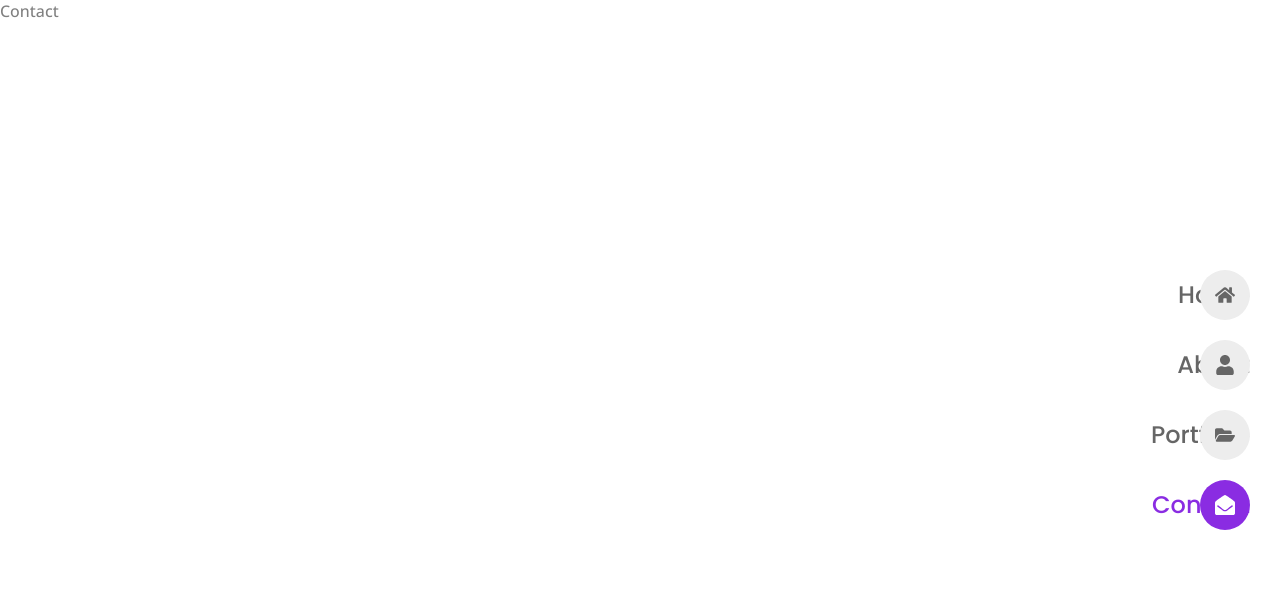
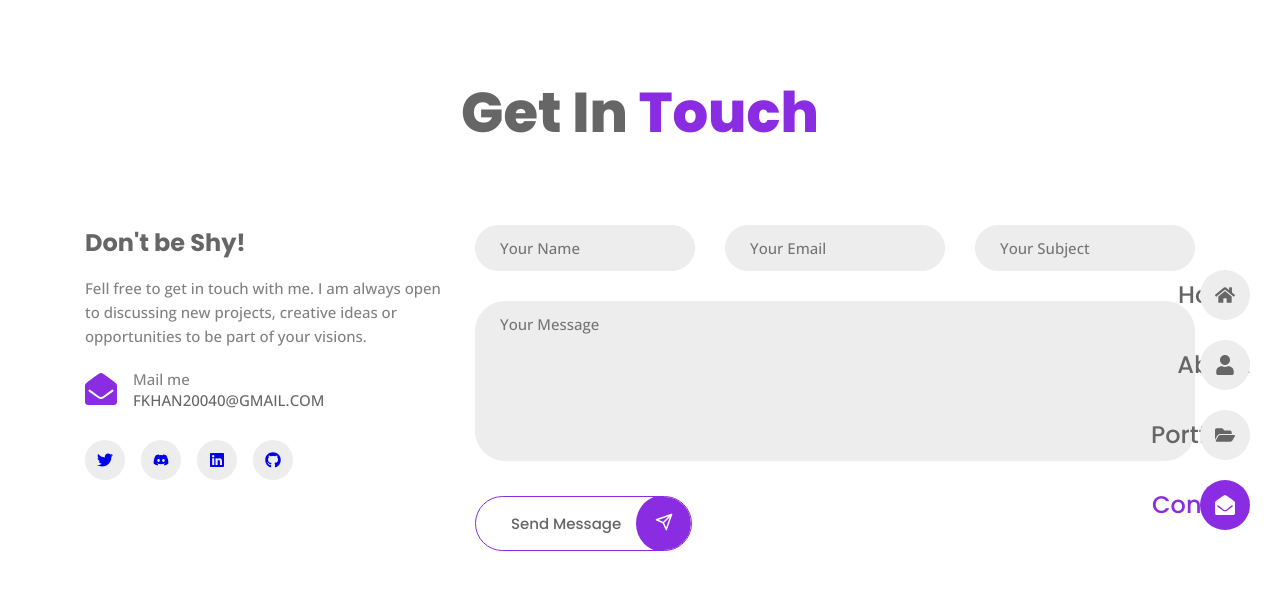
Before and after one commit to THEFZNKHAN/thefznkhan.github.io, a React (Create React App) app: page /contact in a window 1280 px wide. Shown: the top 590 px of the page. Built offline with nearby package versions, Linux system fonts and the light colour scheme.

Commit message:
Creating Contact Page ✉️

```diff
--- a/src/pages/contact/Contact.jsx
+++ b/src/pages/contact/Contact.jsx
@@ -1,11 +1,121 @@
-import React from 'react'
+import React from "react";
+import {
+    FaEnvelopeOpen,
+    FaTwitter,
+    FaDiscord,
+    FaLinkedin,
+    FaGithub,
+} from "react-icons/fa";
+import { FiSend } from "react-icons/fi";
+
+import "./contact.css";
 
 const Contact = () => {
-  return (
-    <div>
-      Contact
-    </div>
-  )
-}
+    return (
+        <div>
+            <section className="contact section">
+                <h2 className="section__title">
+                    Get In <span>Touch</span>
+                </h2>
 
-export default Contact
+                <div className="contact__container container grid">
+                    <div className="contact__data">
+                        <h3 className="contact__title">Don't be Shy!</h3>
+
+                        <p className="contact__description">
+                            Fell free to get in touch with me. I am always open
+                            to discussing new projects, creative ideas or
+                            opportunities to be part of your visions.
+                        </p>
+
+                        <div className="contact__info">
+                            <div className="info__item">
+                                <FaEnvelopeOpen className="info__icon" />
+
+                                <div>
+                                    <span className="info__title">Mail me</span>
+                                    <h4 className="info__desc">
+                                        FKHAN20040@GMAIL.COM
+                                    </h4>
+                                </div>
+                            </div>
+                        </div>
+
+                        <div className="contact__socials">
+                            <a
+                                href="https://twitter.com/THEFZNKHAN"
+                                className="contact__social-link"
+                            >
+                                <FaTwitter />
+                            </a>
+
+                            <a
+                                href="https://discord.com/users/1156287168986218666"
+                                className="contact__social-link"
+                            >
+                                <FaDiscord />
+                            </a>
+
+                            <a
+                                href="https://www.linkedin.com/in/thefznkhan/"
+                                className="contact__social-link"
+                            >
+                                <FaLinkedin />
+                            </a>
+
+                            <a
+                                href="https://github.com/THEFZNKHAN"
+                                className="contact__social-link"
+                            >
+                                <FaGithub />
+                            </a>
+                        </div>
+                    </div>
+
+                    <form className="contact__form">
+                        <div className="form__input-group">
+                            <div className="form__input-div">
+                                <input
+                                    type="text"
+                                    placeholder="Your Name"
+                                    className="form__control"
+                                />
+                            </div>
+
+                            <div className="form__input-div">
+                                <input
+                                    type="email"
+                                    placeholder="Your Email"
+                                    className="form__control"
+                                />
+                            </div>
+
+                            <div className="form__input-div">
+                                <input
+                                    type="text"
+                                    placeholder="Your Subject"
+                                    className="form__control"
+                                />
+                            </div>
+                        </div>
+                        <div className="form__input-div">
+                            <textarea
+                                placeholder="Your Message"
+                                className="form__control textarea"
+                            ></textarea>
+                        </div>
+
+                        <button className="button">
+                            Send Message
+                            <span className="button__icon contact__button-icon">
+                                <FiSend />
+                            </span>
+                        </button>
+                    </form>
+                </div>
+            </section>
+        </div>
+    );
+};
+
+export default Contact;
--- a/src/pages/contact/contact.css
+++ b/src/pages/contact/contact.css
@@ -0,0 +1,97 @@
+.contact__container {
+    grid-template-columns: 4fr 8fr;
+}
+
+.contact__title {
+    font-size: var(--h3-font-size);
+    font-weight: var(--weight-600);
+    margin-bottom: 1rem;
+}
+
+.contact__description {
+    font-size: var(--small-font-size);
+    line-height: 1.6;
+}
+
+.contact__description,
+.contact__info .info__item {
+    margin-bottom: 20px;
+}
+
+.contact__info .info__item {
+    display: flex;
+    align-items: center;
+    column-gap: 16px;
+}
+
+.contact__info .info__icon {
+    color: var(--first-color);
+    font-size: var(--h2-font-size);
+}
+
+.contact__info .info__title {
+    font-size: var(--small-font-size);
+}
+
+.contact__info .info__desc {
+    font-family: var(--body-font);
+    font-size: var(--small-font-size);
+    font-weight: var(--weight-500);
+}
+
+.contact__socials {
+    display: flex;
+    column-gap: 16px;
+}
+
+.contact__social-link {
+    background-color: var(--container-color);
+    color: (--title-color);
+    width: 40px;
+    height: 40px;
+    margin-top: 10px;
+    border-radius: 50%;
+    text-align: center;
+    line-height: 44px;
+    transition: all 0.3s ease;
+}
+
+.contact__social-link:hover {
+    background-color: var(--first-color);
+    color: var(--text-white);
+}
+
+.form__input-group {
+    display: grid;
+    grid-template-columns: repeat(3, 1fr);
+    column-gap: 30px;
+}
+
+.form__input-div {
+    margin-bottom: 30px;
+}
+
+.form__control {
+    border: 1px solid var(--container-color);
+    background-color: var(--container-color);
+    color: var(--title-color);
+    width: 100%;
+    padding: 12px 24px;
+    border-radius: 30px;
+    font-size: var(--small-font-size);
+    transition: all 0.3s ease;
+}
+
+.form__control:focus {
+    border-color: var(--first-color);
+}
+
+.textarea {
+    resize: none;
+    height: 160px;
+}
+
+.contact__button-icon {
+    font-size: var(--h3-font-size);
+    line-height: 64px;
+}
```
